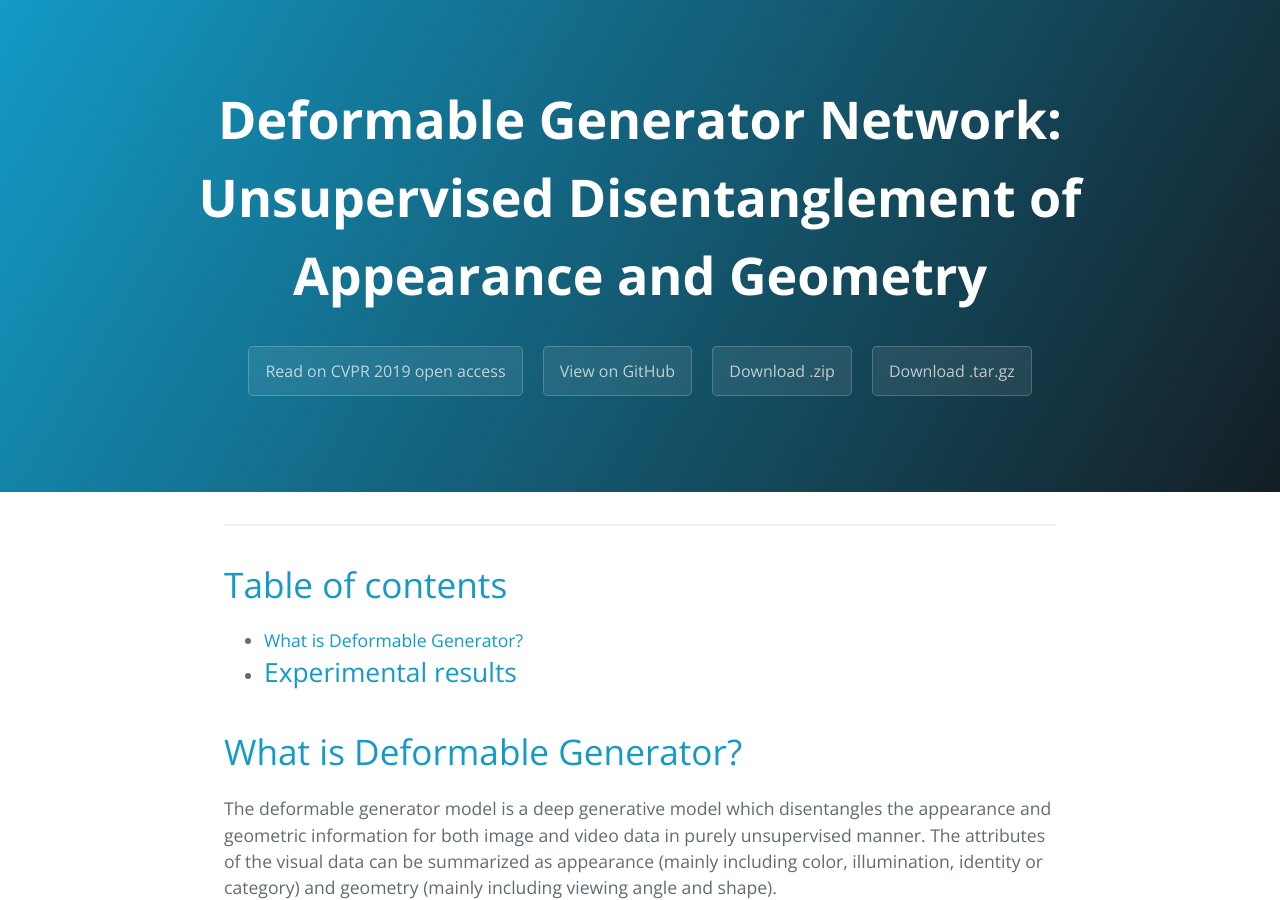
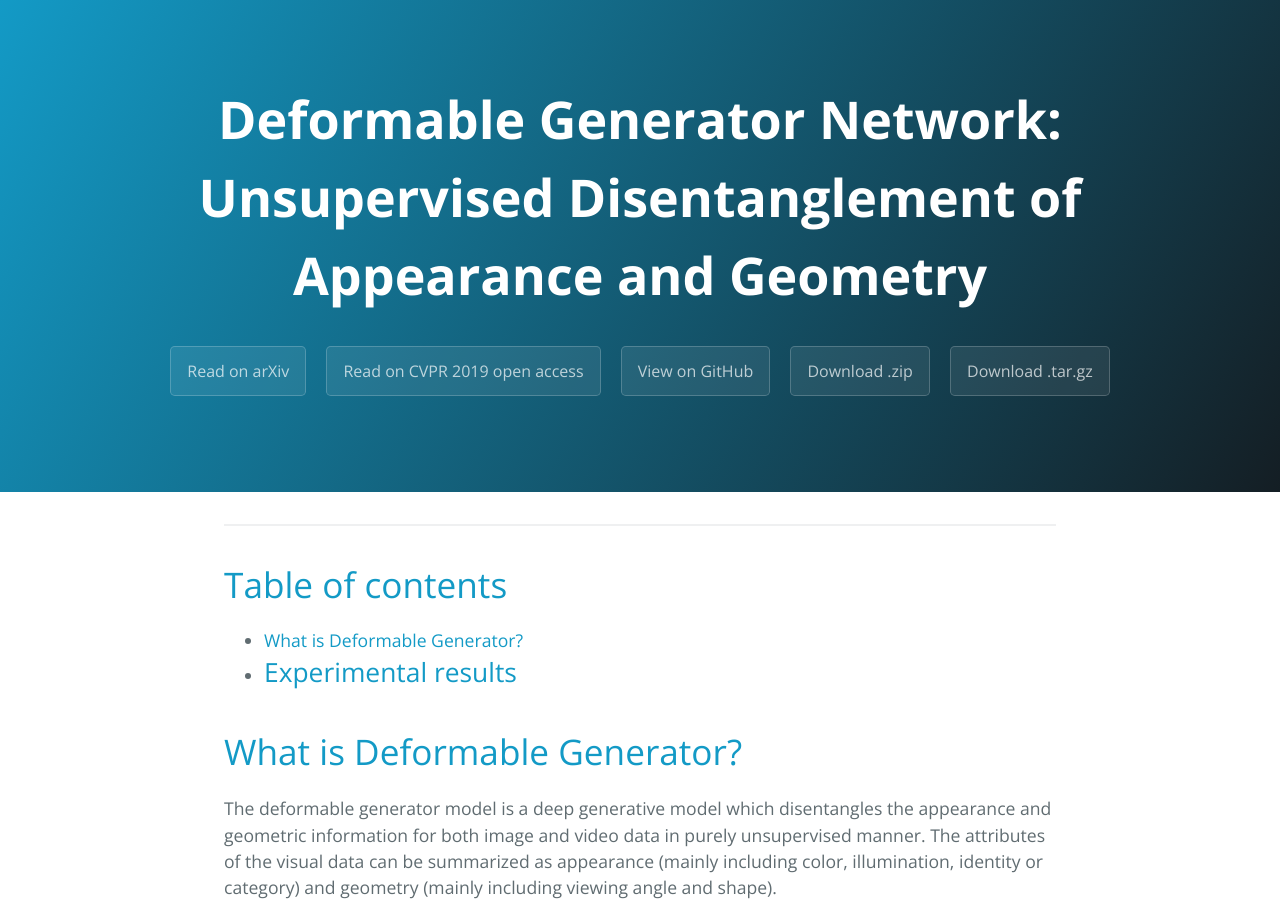
Before and after one commit to andyxingxl/Deformable-generator, a Jekyll site: the page built from index.md, in a window 1280 px wide and 900 px high. Built offline with Jekyll 4.4.1, drawn with Linux system fonts in a browser that asks for light colours; formulas are drawn with MathJax 3.

Commit message:
Update page-header.html

```diff
--- a/_includes/page-header.html
+++ b/_includes/page-header.html
@@ -1,6 +1,7 @@
 <section class="page-header">
   <h1 class="project-name">{{ site.title }}</h1>
   <h2 class="project-tagline">{{ site.tagline }}</h2>
+  <a href="https://arxiv.org/abs/1806.06298" class="btn">Read on arXiv</a>
   <a href="http://openaccess.thecvf.com/content_CVPR_2019/html/Xing_Unsupervised_Disentangling_of_Appearance_and_Geometry_by_Deformable_Generator_Network_CVPR_2019_paper.html" class="btn">Read on CVPR 2019 open access</a>
   <a href="https://github.com/andyxingxl/Deformable-generator" class="btn">View on GitHub</a>
   <a href="https://github.com/andyxingxl/Deformable-generator/zipball/master" class="btn">Download .zip</a>
```
